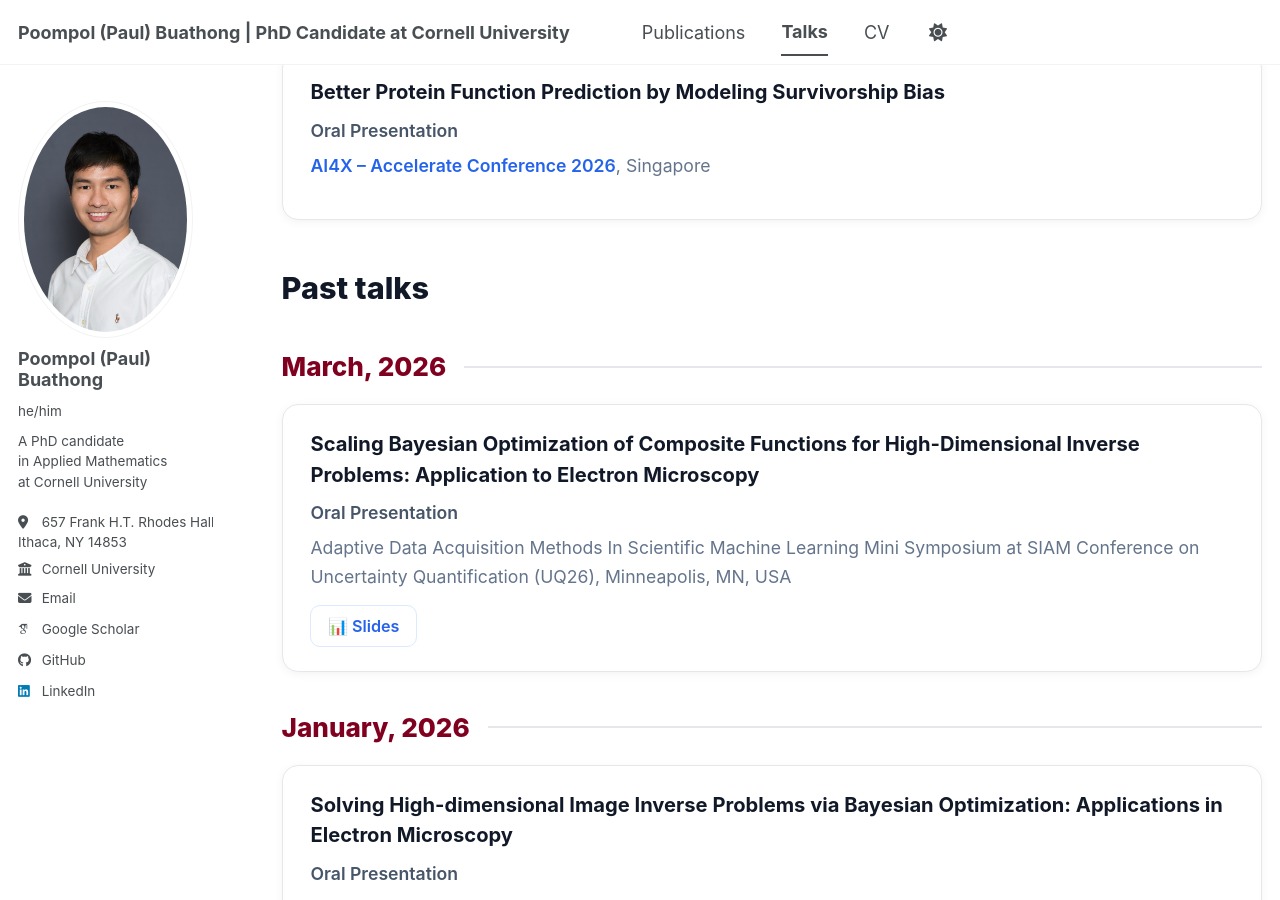
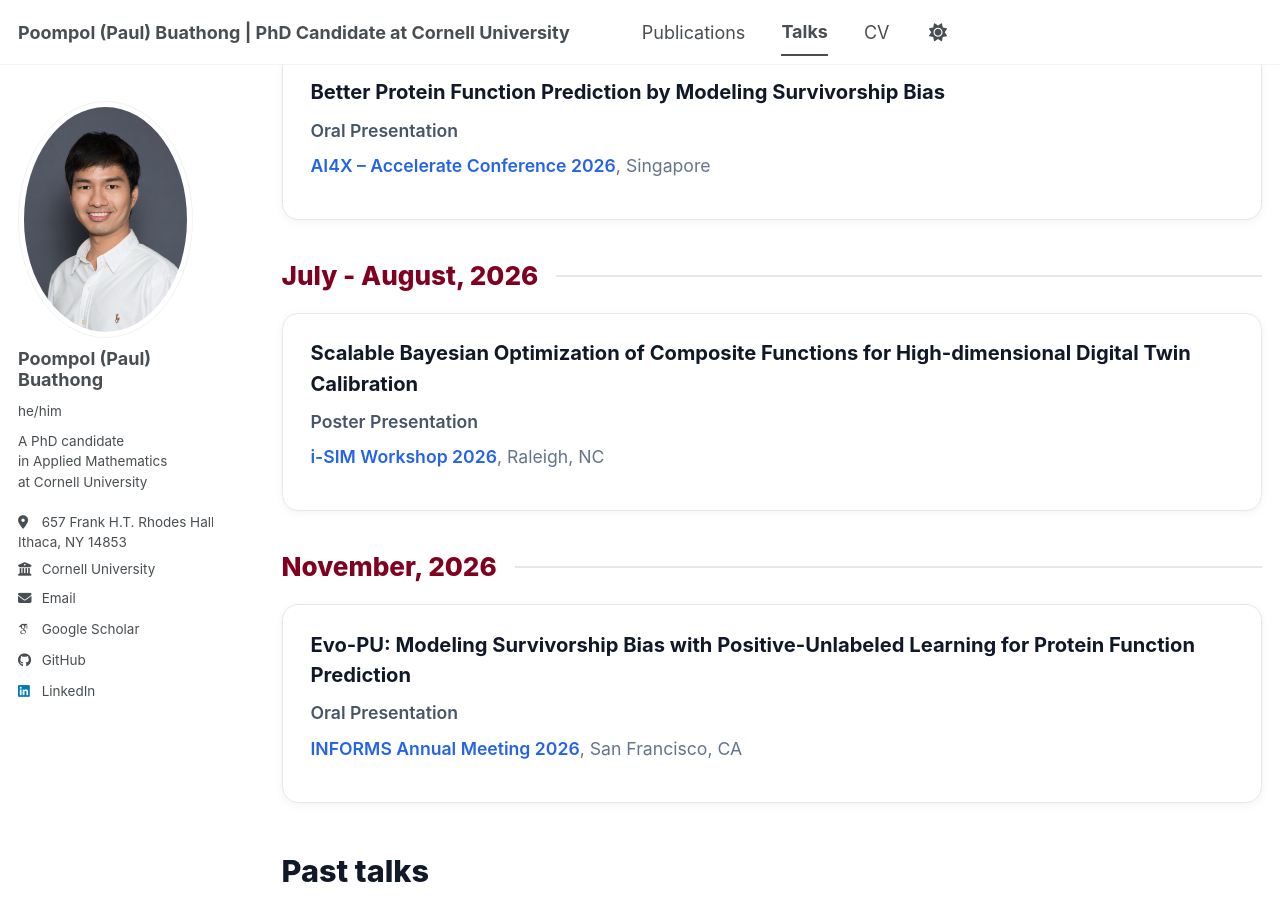
Before and after one commit to poompol/poompol.github.io, a Jekyll site: the page built from _pages/talks.md, in a window 1280 px wide and 900 px high, scrolled down 261 px. Built offline with Jekyll 4.4.1, drawn with Linux system fonts in a browser that asks for light colours; some web fonts are replaced; a script bundle is joined from its source files by our own code; library files that are not in the unit come from our copies.

Commit message:
Update talks.md

```diff
--- a/_pages/talks.md
+++ b/_pages/talks.md
@@ -119,6 +119,25 @@ redirect_from:
   <div class="talk-type">Oral Presentation</div>
   <div class="talk-venue">
     <a href="https://ai4x.cc/">AI4X – Accelerate Conference 2026</a>, Singapore
+  </div>
+</div>
+
+<div class="talk-date">July - August, 2026</div>
+
+<div class="talk-card">
+  <div class="talk-title">Scalable Bayesian Optimization of Composite Functions for High-dimensional Digital Twin Calibration</div>
+  <div class="talk-type">Poster Presentation</div>
+  <div class="talk-venue">
+    <a href="https://isim2026.ise.ncsu.edu/">i-SIM Workshop 2026</a>, Raleigh, NC
+  </div>
+</div>
+
+<div class="talk-date">November, 2026</div>
+<div class="talk-card">
+  <div class="talk-title">Evo-PU: Modeling Survivorship Bias with Positive-Unlabeled Learning for Protein Function Prediction</div>
+  <div class="talk-type">Oral Presentation</div>
+  <div class="talk-venue">
+    <a href="https://meetings.informs.org/wordpress/annual/">INFORMS Annual Meeting 2026</a>, San Francisco, CA
   </div>
 </div>
 
```
